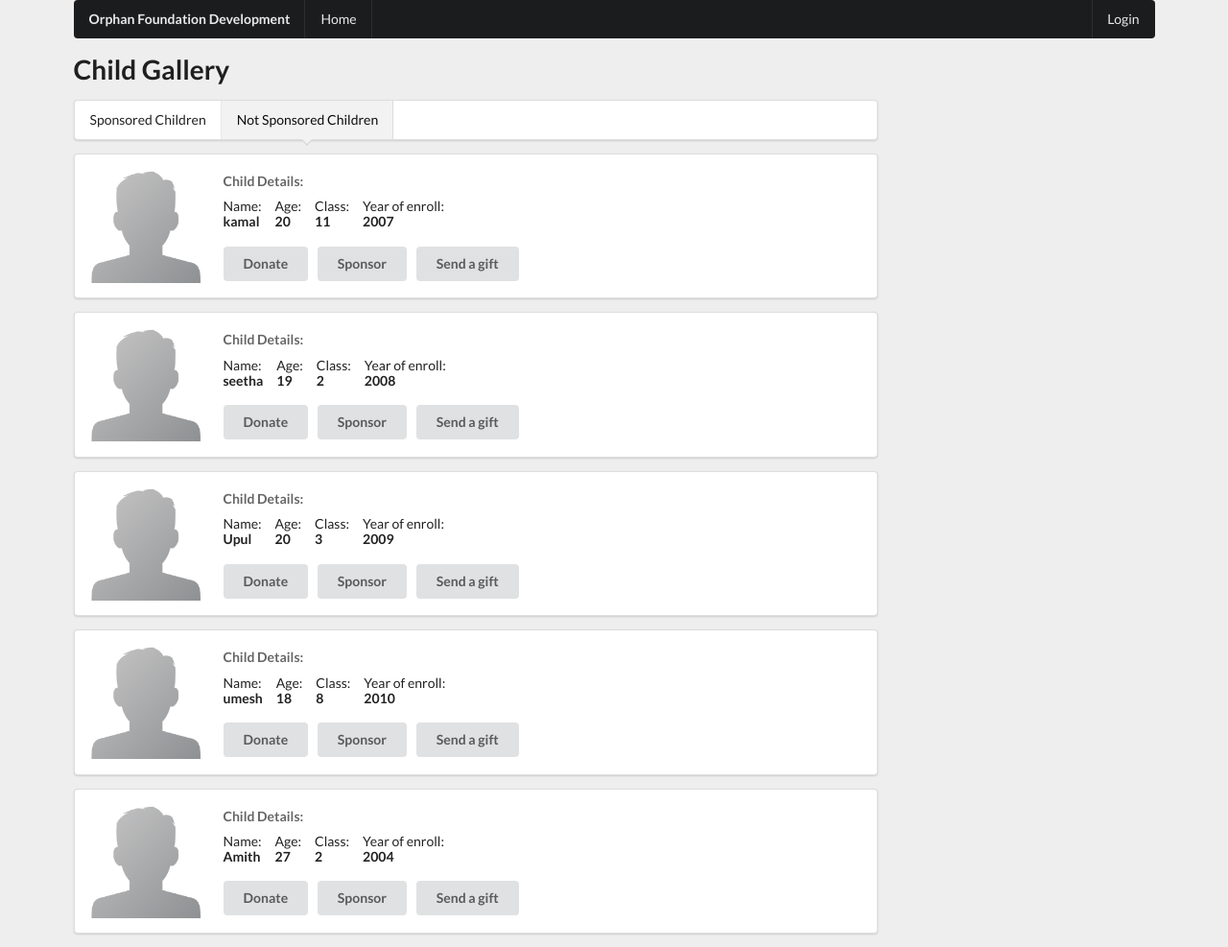
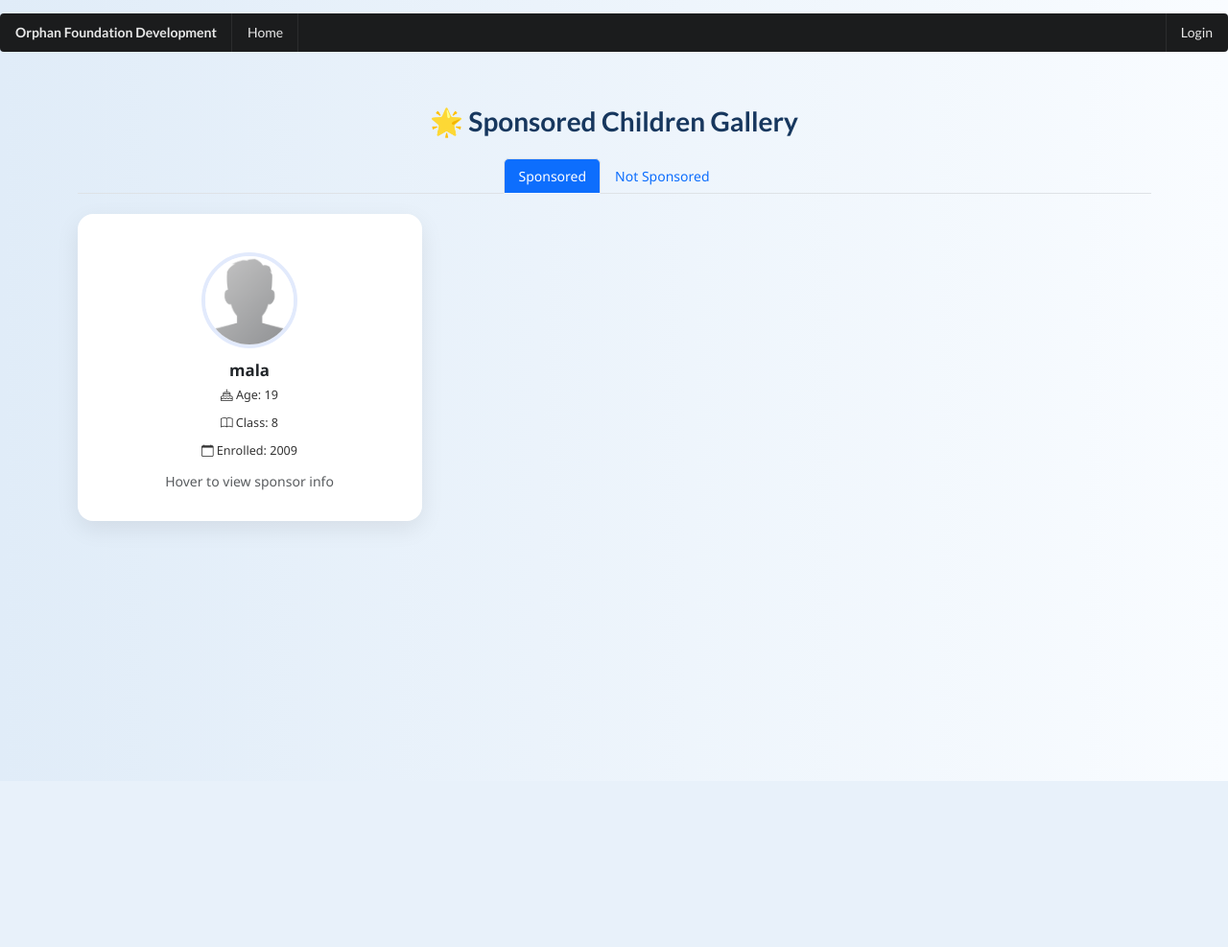
Before and after one commit to lakmini77/SEP.4, a PHP site: page /child-gallery-unsponsored.php in a window 1280 px wide. Shown: the whole page at 96% size. After the commit the page ends 814 px from the top, so only its background shows below. Run offline with PHP 8.4, Linux system fonts and the light colour scheme; data comes from the database, SQL or seed files in the repository.

Commit message:
Update child-gallery-unsponsored.php
updated

```diff
--- a/child-gallery-unsponsored.php
+++ b/child-gallery-unsponsored.php
@@ -1,99 +1,180 @@
 <?php include './components/header.php'; ?>
 
-    <div class="ui container">
+<!DOCTYPE html>
+<html lang="en">
+<head>
+    <meta charset="UTF-8">
+    <title>Sponsored Children - Creative Gallery</title>
+    <meta name="viewport" content="width=device-width, initial-scale=1">
 
-        <!-- Top Navigation Bar -->
-        <?php include './components/top-menu.php'; ?>
+    <!-- Bootstrap + Icons -->
+    <link href="https://cdn.jsdelivr.net/npm/bootstrap@5.3.3/dist/css/bootstrap.min.css" rel="stylesheet">
+    <link rel="stylesheet" href="https://cdn.jsdelivr.net/npm/bootstrap-icons/font/bootstrap-icons.css">
 
-        <!-- BODY Content -->
-        <div class="ui grid">
+    <style>
+        body {
+            background: linear-gradient(to right, #e0ecf8, #f9fcff);
+            font-family: 'Segoe UI', sans-serif;
+        }
 
+        .gallery-title {
+            font-weight: 600;
+            color: #17375e;
+        }
 
-            <!-- right content -->
-            <div class="twelve wide column">
+        .card-container {
+            perspective: 1000px;
+        }
 
-                <h1>Child Gallery</h1>
+        .card-flip {
+            transition: transform 0.8s;
+            transform-style: preserve-3d;
+            position: relative;
+            height: 320px;
+        }
 
-                <div class="ui pointing menu">
-                    <a class="item" href="child-gallery-sponsored.php">
-                        Sponsored Children
-                    </a>
-                    <a class="item active" href="child-gallery-unsponsored.php">
-                        Not Sponsored Children
-                    </a>
-                </div>
+        .card-container:hover .card-flip {
+            transform: rotateY(180deg);
+        }
 
+        .card-front, .card-back {
+            position: absolute;
+            width: 100%;
+            height: 100%;
+            border-radius: 16px;
+            backface-visibility: hidden;
+            overflow: hidden;
+            box-shadow: 0 8px 24px rgba(0,0,0,0.08);
+        }
 
-                <?php
+        .card-front {
+            background-color: #fff;
+            padding: 20px;
+            text-align: center;
+        }
 
-                    $sql = "SELECT cid, cname, cdob, cyoe, cclass FROM children WHERE sponsored=0";
+        .card-back {
+            background: rgba(255,255,255,0.85);
+            backdrop-filter: blur(8px);
+            transform: rotateY(180deg);
+            padding: 20px;
+        }
 
-                    $result = $conn->query($sql);
+        .child-img {
+            width: 100px;
+            height: 100px;
+            border-radius: 50%;
+            object-fit: cover;
+            border: 4px solid #e2eafc;
+            margin-top: 10px;
+        }
 
-                    if ($result->num_rows > 0) {
-                        // output data of each row
-                        while($row = $result->fetch_assoc()) {
-                            $dob = $row["cdob"];
-                            $age = (date('Y') - date('Y',strtotime($dob)));
-                ?>
+        .child-name {
+            font-size: 1.2rem;
+            font-weight: 600;
+            margin-top: 10px;
+        }
 
-                <div class="ui segment">
-                    <div class="ui divided items">
-                        <div class="item">
-                            <div class="ui image">
-                                <img src="img/defaultimg.png" style="width: 120px;">
-                            </div>
-                            <div class="middle aligned content">
-                            <div class="meta">
-                                <span><strong>Child Details:</strong></span>
-                            </div>
-                            <div class="description">
-                                <div class="ui horizontal list">
-                                    <div class="item">
-                                        <div class="content">
-                                            <div>Name:</div> <strong><?php echo $row["cname"]; ?></strong>
-                                        </div>
-                                    </div>
-                                    <div class="item">
-                                        <div class="content">
-                                            <div>Age:</div> <strong><?php echo $age; ?></strong>
-                                        </div>
-                                    </div>
-                                    <div class="item">
-                                        <div class="content">
-                                        <div>Class:</div> <strong><?php echo $row["cclass"]; ?></strong>
-                                        </div>
-                                    </div>
-                                    <div class="item">
-                                        <div class="content">
-                                        <div>Year of enroll:</div> <strong><?php echo $row["cyoe"]; ?></strong>
-                                        </div>
-                                    </div>
-                                </div>
-                            </div>
-                            <div class="extra">
-                                <a class="ui right button" href="donation.php">Donate</a>
-                                <a class="ui right button" href="sponsor-children.php?cid=<?php echo $row['cid']; ?>">Sponsor</a>
-                                <a class="ui right button" href="send-gift.php?cid=<?php echo $row['cid']; ?>">Send a gift</a>
-                            </div>
-                            </div>
-                        </div>
+        .info-line {
+            font-size: 0.9rem;
+            color: #333;
+            margin: 5px 0;
+        }
+
+        .badge {
+            font-size: 0.75rem;
+        }
+
+        .sponsor-title {
+            font-weight: 600;
+            color: #0d6efd;
+        }
+
+        .tab-custom .nav-link.active {
+            background-color: #0d6efd;
+            color: #fff;
+            font-weight: 500;
+        }
+
+        .tab-custom .nav-link {
+            color: #0d6efd;
+        }
+
+    </style>
+</head>
+<body>
+
+<?php include './components/top-menu.php'; ?>
+
+<div class="container py-5">
+    <h2 class="text-center gallery-title mb-4">🌟 Sponsored Children Gallery</h2>
+
+    <ul class="nav nav-tabs justify-content-center mb-4 tab-custom">
+        <li class="nav-item">
+            <a class="nav-link active" href="child-gallery-sponsored.php">Sponsored</a>
+        </li>
+        <li class="nav-item">
+            <a class="nav-link" href="child-gallery-unsponsored.php">Not Sponsored</a>
+        </li>
+    </ul>
+
+    <div class="row g-4">
+        <?php
+        $sql = "SELECT cid, cname, cdob, cyoe, cclass FROM children WHERE sponsored=1";
+        $result = $conn->query($sql);
+
+        if ($result->num_rows > 0) {
+            while($row = $result->fetch_assoc()) {
+                $dob = $row["cdob"];
+                $age = (date('Y') - date('Y', strtotime($dob)));
+                $cid = $row['cid'];
+        ?>
+        <div class="col-md-6 col-lg-4">
+            <div class="card-container">
+                <div class="card-flip">
+                    <!-- Front Side -->
+                    <div class="card-front d-flex flex-column align-items-center justify-content-center">
+                        <img src="img/defaultimg.png" alt="Child" class="child-img">
+                        <div class="child-name"><?php echo $row['cname']; ?></div>
+                        <div class="info-line"><i class="bi bi-cake"></i> Age: <?php echo $age; ?></div>
+                        <div class="info-line"><i class="bi bi-book"></i> Class: <?php echo $row['cclass']; ?></div>
+                        <div class="info-line"><i class="bi bi-calendar"></i> Enrolled: <?php echo $row['cyoe']; ?></div>
+                        <p class="text-muted mt-2">Hover to view sponsor info</p>
+                    </div>
+
+                    <!-- Back Side -->
+                    <div class="card-back d-flex flex-column justify-content-center">
+                        <?php
+                        $sql1 = "SELECT spn_firstname, spn_lastname, spn_email FROM sponsorer WHERE cid='$cid'";
+                        $result1 = $conn->query($sql1);
+
+                        if ($result1->num_rows > 0) {
+                            while($sponsor = $result1->fetch_assoc()) {
+                        ?>
+                        <h6 class="sponsor-title text-center">Sponsor Info</h6>
+                        <div class="info-line text-center"><i class="bi bi-person-fill"></i> <?php echo $sponsor['spn_firstname'] . " " . $sponsor['spn_lastname']; ?></div>
+                        <div class="info-line text-center"><i class="bi bi-envelope"></i> <?php echo $sponsor['spn_email']; ?></div>
+                        <?php
+                            }
+                        } else {
+                            echo '<p class="text-center text-muted">No sponsor info available.</p>';
+                        }
+                        ?>
                     </div>
                 </div>
-
-
-                <?php
-                        }
-                    } else {
-                        echo "0 results";
-                    }
-
-                ?>
-
             </div>
-            <span class="p-20"></span>
         </div>
-
+        <?php
+            }
+        } else {
+            echo "<div class='alert alert-info text-center'>No sponsored children found.</div>";
+        }
+        ?>
     </div>
+</div>
 
 <?php include './components/footer.php'; ?>
+
+<script src="https://cdn.jsdelivr.net/npm/bootstrap@5.3.3/dist/js/bootstrap.bundle.min.js"></script>
+</body>
+</html>
```
